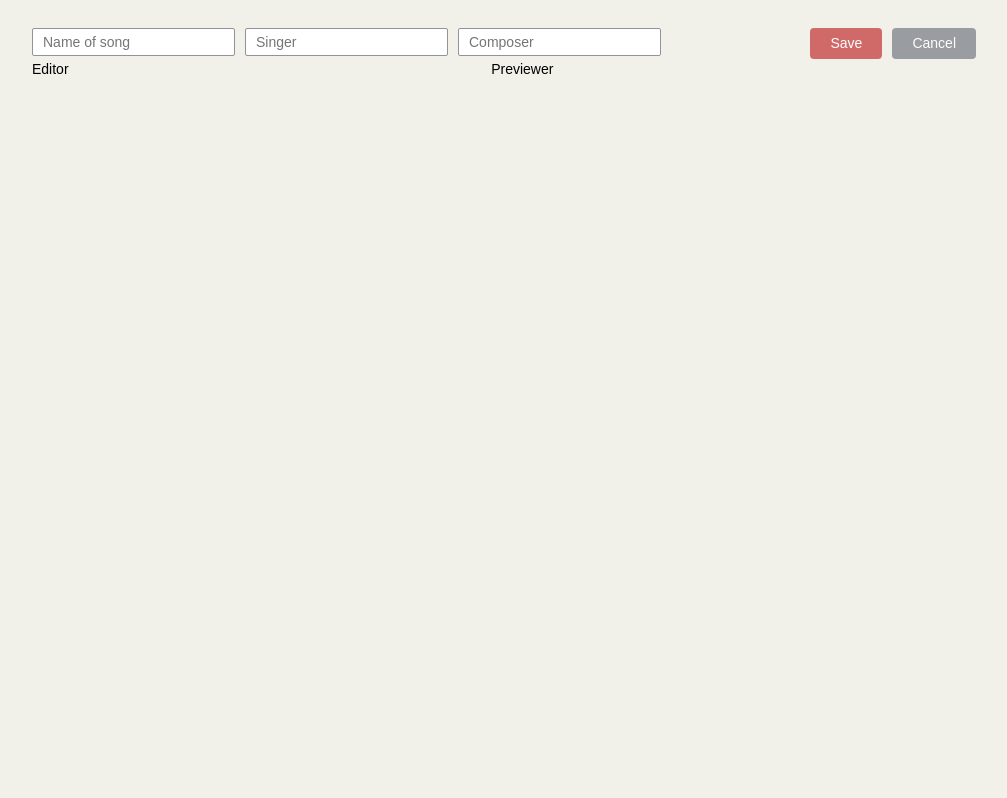
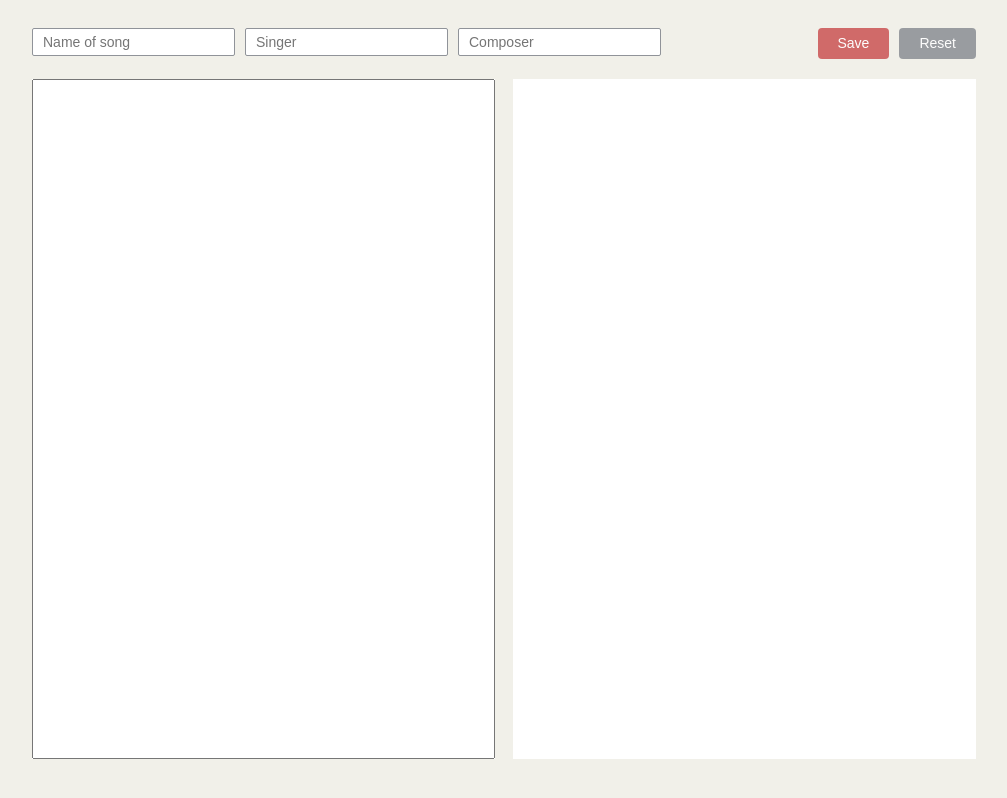
Before and after one commit to haixiangyan/guitar-tabs-editor, a React (Create React App) app: page / in a window 1280 px wide. Shown: the whole page, without its empty margins (136-1143 px from the left). Built offline with nearby package versions, Linux system fonts and the light colour scheme.

Commit message:
Add Editor and Previewer component

```diff
--- a/src/App.js
+++ b/src/App.js
@@ -12,36 +12,69 @@ class App extends Component {
 
   state = {
     // Basic information of this song
-    form: {
+    headerForm: {
       song: '',
       singer: '',
       composer: ''
+    },
+    // Editor content
+    editorForm: {
+      content: ''
     }
   }
 
-  // Form onChange Handler
-  handleForm = (form) => {
-    this.setState({ form });
+  // Header form onChange Handler
+  handleHeaderForm = (headerForm) => {
+    this.setState({ headerForm });
+  }
+
+  // Editor form onChange handler
+  handleEditorForm = (content) => {
+    this.setState({
+      editorForm: {
+        ...this.editorForm,
+        content
+      }
+    });
+  }
+
+  // Save this tab
+  save = () => {
+    alert('This tab is saved!');
+  }
+
+  // Reset this tab
+  reset = () => {
+    alert('The draft is reset!');
   }
 
   render() {
     const {
-      form
+      headerForm,
+      editorForm
     } = this.state;
 
     return (
       <div className="App">
         <header>
           <HeaderForm
-            form={form}
-            onChange={this.handleForm}>
+            form={headerForm}
+            onChange={this.handleHeaderForm}
+            save={this.save}
+            reset={this.reset}>
           </HeaderForm>
         </header>
 
-        <div className="edit-container">
-          <Editor></Editor>
+        <div className="ge-edit-container">
+          <Editor
+            form={editorForm}
+            onChange={this.handleEditorForm}>
+          </Editor>
 
-          <Previewer form={form}></Previewer>
+          <Previewer
+            headerForm={headerForm}
+            editorForm={editorForm}>
+          </Previewer>
         </div>
       </div>
     );
--- a/src/assets/css/global.css
+++ b/src/assets/css/global.css
@@ -7,6 +7,8 @@
     padding: 20px 0;
     margin: 0 auto;
     width: 960px;
+    height: 100vh;
+    box-sizing: border-box;
   }
 }
 
@@ -14,8 +16,10 @@
  * APP styles
  */
 
-.edit-container {
+.ge-edit-container {
+  margin-top: 20px;
   display: flex;
+  justify-content: space-between;
 }
 
 /**
@@ -30,3 +34,9 @@ html {
   font: 14px/1.5 Arial,"Microsoft Yahei","Hiragino Sans GB",sans-serif;
   background: rgb(241, 240, 233);
 }
+
+textarea {
+  resize: none;
+  outline: none;
+  padding: 0;
+}
--- a/src/components/Button/Button.jsx
+++ b/src/components/Button/Button.jsx
@@ -19,6 +19,7 @@ export default class Button extends Component {
 
     return (
       <span
+        onClick={onClick}
         className={`ge-btn ge-${type}-btn${filteredClassName}`}
         style={style}>
         {children}
--- a/src/components/Editor/Editor.jsx
+++ b/src/components/Editor/Editor.jsx
@@ -1,14 +1,46 @@
 import React, { Component } from 'react';
+import PropTypes from 'prop-types';
+
+// Import custom components
+import TextArea from '../TextArea/TextArea';
 
 // Import custom styles
 import './styles.css';
 
 export default class Editor extends Component {
+
+  // Handle editor textarea
+  onChange = (event) => {
+    // Emit form to APP component
+    this.props.onChange(event.target.value);
+  }
+
   render() {
+    const {
+      form
+    } = this.props;
+
     return (
       <div className="ge-editor">
-        Editor
+        <TextArea
+          name="editor"
+          value={form.content}
+          className="ge-editor-textarea"
+          onChange={this.onChange}>
+        </TextArea>
       </div>
     )
   }
 }
+
+Editor.propTypes = {
+  onChange: PropTypes.func,
+  form: PropTypes.object
+};
+
+Editor.defaultProps = {
+  onChange: () => {},
+  form: {
+    content: ''
+  }
+}
--- a/src/components/Editor/styles.css
+++ b/src/components/Editor/styles.css
@@ -1,3 +1,11 @@
 .ge-editor {
-  flex-grow: 1;
+  width: 49%;
+  height: 85vh;
+  background: white;
+  box-sizing: border-box;
 }
+
+.ge-editor-textarea {
+  width: 100%;
+  height: 100%;
+}
--- a/src/components/HeaderForm/HeaderForm.jsx
+++ b/src/components/HeaderForm/HeaderForm.jsx
@@ -21,7 +21,9 @@ export default class HeaderForm extends Component {
 
   render() {
     const {
-      form
+      form,
+      save,
+      reset
     } = this.props;
 
     return (
@@ -54,13 +56,15 @@ export default class HeaderForm extends Component {
         <div className="operation">
           <Button
             style={styles.offsetRight}
-            type="primary">
+            type="primary"
+            onClick={save}>
             Save
           </Button>
 
           <Button
-            type="danger">
-            Cancel
+            type="danger"
+            onClick={reset}>
+            Reset
           </Button>
         </div>
       </div>
@@ -70,11 +74,15 @@ export default class HeaderForm extends Component {
 
 HeaderForm.propTypes = {
   onChange: PropTypes.func,
+  save: PropTypes.func,
+  reset: PropTypes.func,
   form: PropTypes.object
 };
 
 HeaderForm.defaultProps = {
   onChange: () => {},
+  save: () => {},
+  reset: () => {},
   form: {
     song: '',
     singer: '',
--- a/src/components/Previewer/Previewer.jsx
+++ b/src/components/Previewer/Previewer.jsx
@@ -1,4 +1,5 @@
 import React, { Component } from 'react';
+import PropTypes from 'prop-types';
 
 // Import custom styles
 import './styles.css';
@@ -7,8 +8,24 @@ export default class Previewer extends Component {
   render() {
     return (
       <div className="ge-previewer">
-        Previewer
+
       </div>
     )
   }
 }
+
+Previewer.propTypes = {
+  headerForm: PropTypes.object,
+  editorForm: PropTypes.object,
+};
+
+Previewer.defaultProps = {
+  headerForm: {
+    song: '',
+    singer: '',
+    composer: ''
+  },
+  editorForm: {
+    content: ''
+  }
+}
--- a/src/components/Previewer/styles.css
+++ b/src/components/Previewer/styles.css
@@ -1,3 +1,8 @@
 .ge-previewer {
-  flex-grow: 1;
+  padding: 10px 20px;
+  width: 49%;
+  height: 85vh;
+  background: white;
+  overflow-y: auto;
+  box-sizing: border-box;
 }
--- /dev/null
+++ b/src/components/TextArea/TextArea.jsx
@@ -0,0 +1,50 @@
+import React, { Component } from 'react';
+import PropTypes from 'prop-types';
+
+// Import custom css styles
+import './styles.css';
+
+export default class TextArea extends Component {
+  render() {
+    const {
+      value,
+      name,
+      style,
+      className,
+      onChange
+    } = this.props;
+
+    // Add one space if it has a className value
+    let filteredClassName = className ? ' ' + className : '';
+
+    return (
+      <textarea
+        value={value}
+        name={name}
+        style={style}
+        className={`ge-textarea${filteredClassName}`}
+        onChange={onChange}>
+      </textarea>
+    )
+  }
+}
+
+TextArea.propTypes = {
+  value: PropTypes.string,
+  name: PropTypes.string,
+  cols: PropTypes.number,
+  rows: PropTypes.number,
+  style: PropTypes.object,
+  className: PropTypes.string,
+  onChange: PropTypes.func,
+};
+
+TextArea.defaultProps = {
+  value: '',
+  name: '',
+  cols: 30,
+  rows: 10,
+  style: {},
+  className: '',
+  onChange: () => {}
+}
--- /dev/null
+++ b/src/components/TextArea/styles.css
@@ -0,0 +1,11 @@
+.ge-textarea {
+  padding: 10px 20px;
+  outline: none;
+  box-sizing: border-box;
+  font-size: 1em;
+}
+
+.ge-textarea:focus,
+.ge-textarea:hover {
+  border-color: indianred;
+}
```
